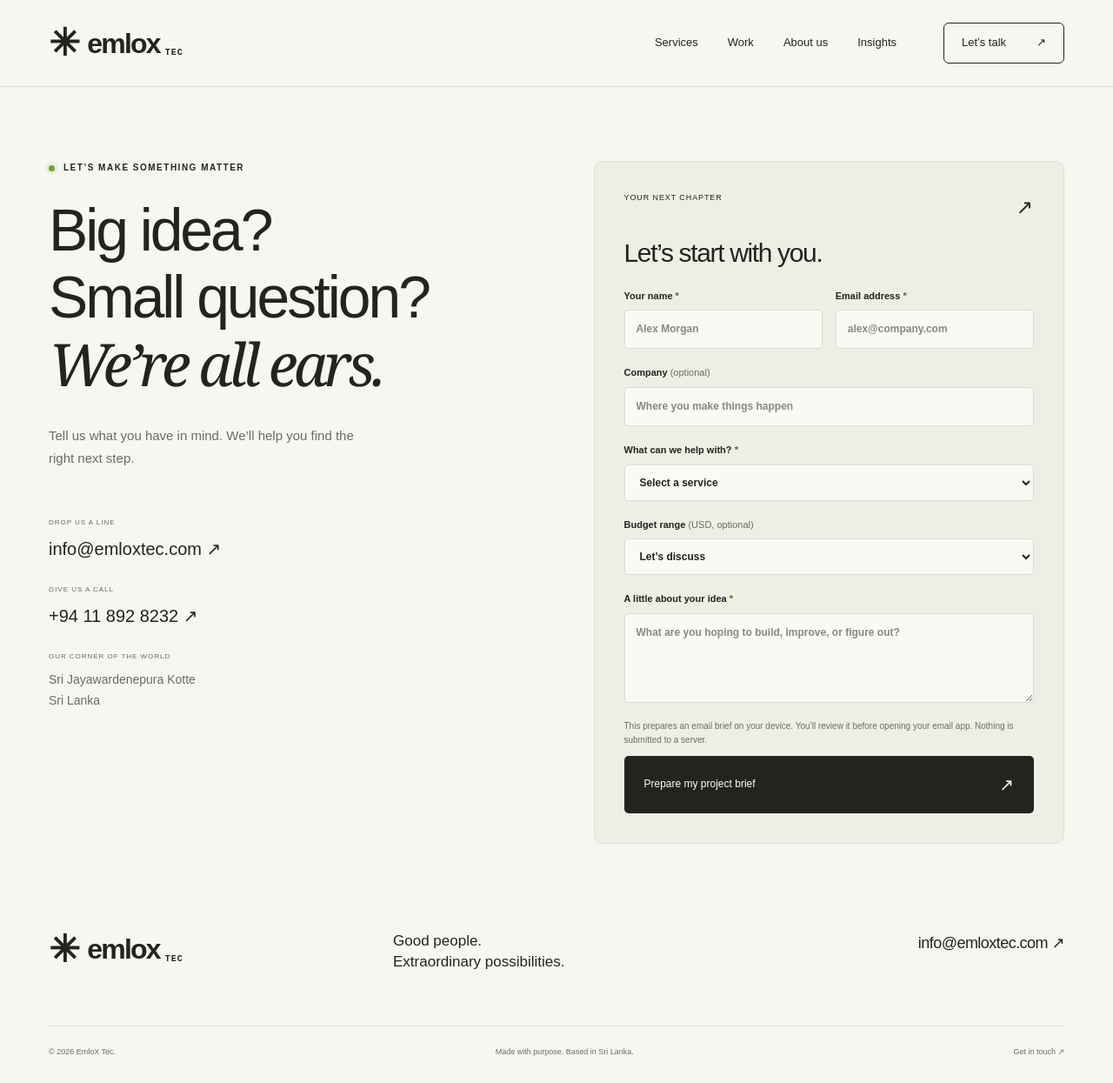
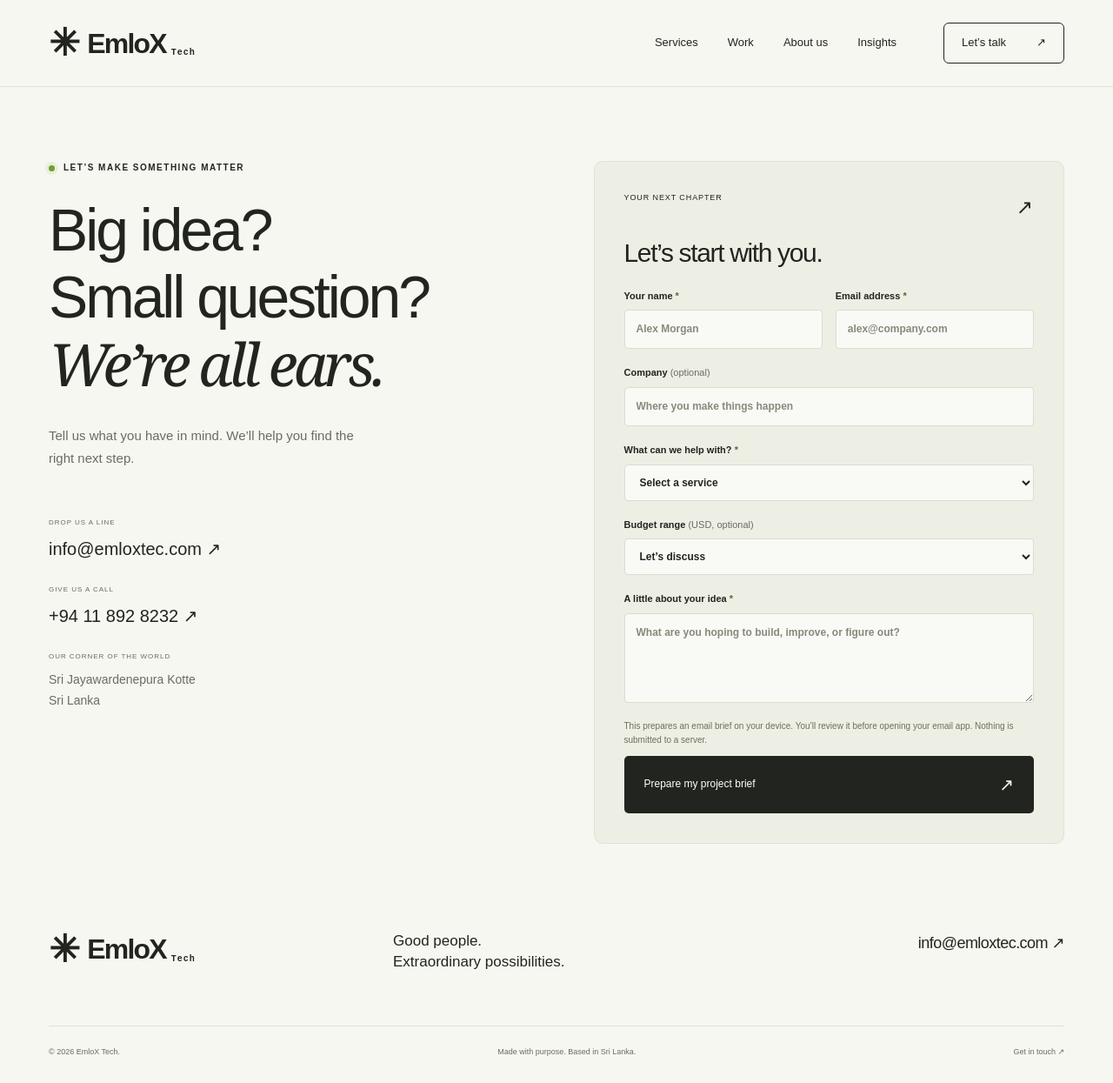
Before and after one commit to rishithamenush/emloxtech, an Angular app: page /contact in a window 1280 px wide. Shown: the whole page at 87% size. Built offline with nearby package versions, Linux system fonts and the light colour scheme.

Commit message:
web updated!

```diff
--- a/src/app/app.html
+++ b/src/app/app.html
@@ -1,8 +1,8 @@
 <a class="skip-link" [href]="skipHref()">Skip to content</a>
 <header class="site-header">
-  <a class="brand" routerLink="/" aria-label="EmloX Tec home"
-    ><span class="brand-symbol">✳</span> emlo<span class="brand-x">x</span
-    ><span class="brand-tec">TEC</span></a
+  <a class="brand" routerLink="/" aria-label="EmloX Tech home"
+    ><span class="brand-symbol">✳</span> Emlo<span class="brand-x">X</span
+    ><span class="brand-tec">Tech</span></a
   >
   <nav id="main-navigation" aria-label="Main navigation" [class.is-open]="menuOpen()">
     <a routerLink="/services" routerLinkActive="active">Services</a
@@ -25,14 +25,14 @@
 <main id="main" tabindex="-1"><router-outlet /></main>
 <footer>
   <div class="footer-top">
-    <a class="brand" routerLink="/"
-      ><span class="brand-symbol">✳</span> emlox<span class="brand-tec">TEC</span></a
+    <a class="brand" routerLink="/" aria-label="EmloX Tech home"
+      ><span class="brand-symbol">✳</span> EmloX<span class="brand-tec">Tech</span></a
     >
     <p>Good people.<br />Extraordinary possibilities.</p>
     <a class="footer-mail" href="mailto:info@emloxtec.com">info&#64;emloxtec.com ↗</a>
   </div>
   <div class="footer-bottom">
-    <span>© {{ year }} EmloX Tec.</span><span>Made with purpose. Based in Sri Lanka.</span
+    <span>© {{ year }} EmloX Tech.</span><span>Made with purpose. Based in Sri Lanka.</span
     ><a routerLink="/contact">Get in touch ↗</a>
   </div>
 </footer>
--- a/src/app/app.routes.ts
+++ b/src/app/app.routes.ts
@@ -2,12 +2,12 @@ import { Routes } from '@angular/router';
 import { services, projects, articles } from './content';
 import { Home } from './home';
 export const routes: Routes = [
-  { path: '', component: Home, title: 'EmloX Tec — Big ideas. Bold builds. Real impact.' },
+  { path: '', component: Home, title: 'EmloX Tech — Big ideas. Bold builds. Real impact.' },
   {
     path: 'services',
     loadComponent: () => import('./pages').then((m) => m.Pages),
     data: { page: 'services' },
-    title: 'Our expertise — EmloX Tec',
+    title: 'Our expertise — EmloX Tech',
   },
   {
     path: 'services/:slug',
@@ -15,13 +15,13 @@ export const routes: Routes = [
     data: { page: 'service' },
     title: (route) =>
       (services.find((s) => s.slug === route.paramMap.get('slug'))?.title || 'Service not found') +
-      ' — EmloX Tec',
+      ' — EmloX Tech',
   },
   {
     path: 'work',
     loadComponent: () => import('./pages').then((m) => m.Pages),
     data: { page: 'work' },
-    title: 'The concept lab — EmloX Tec',
+    title: 'The concept lab — EmloX Tech',
   },
   {
     path: 'work/:slug',
@@ -29,19 +29,19 @@ export const routes: Routes = [
     data: { page: 'project' },
     title: (route) =>
       (projects.find((p) => p.slug === route.paramMap.get('slug'))?.name || 'Concept not found') +
-      ' — EmloX Tec',
+      ' — EmloX Tech',
   },
   {
     path: 'about',
     loadComponent: () => import('./pages').then((m) => m.Pages),
     data: { page: 'about' },
-    title: 'Our mindset — EmloX Tec',
+    title: 'Our mindset — EmloX Tech',
   },
   {
     path: 'insights',
     loadComponent: () => import('./pages').then((m) => m.Pages),
     data: { page: 'insights' },
-    title: 'Field notes — EmloX Tec',
+    title: 'Field notes — EmloX Tech',
   },
   {
     path: 'insights/:slug',
@@ -49,12 +49,12 @@ export const routes: Routes = [
     data: { page: 'article' },
     title: (route) =>
       (articles.find((a) => a.slug === route.paramMap.get('slug'))?.title || 'Article not found') +
-      ' — EmloX Tec',
+      ' — EmloX Tech',
   },
   {
     path: 'contact',
     loadComponent: () => import('./contact').then((m) => m.Contact),
-    title: 'Let’s talk — EmloX Tec',
+    title: 'Let’s talk — EmloX Tech',
   },
   { path: 'news', redirectTo: 'insights', pathMatch: 'full' },
   { path: 'contact-2', redirectTo: 'contact', pathMatch: 'full' },
@@ -63,6 +63,6 @@ export const routes: Routes = [
     path: '**',
     loadComponent: () => import('./pages').then((m) => m.Pages),
     data: { page: 'notfound' },
-    title: 'Page not found — EmloX Tec',
+    title: 'Page not found — EmloX Tech',
   },
 ];
--- a/src/app/contact.ts
+++ b/src/app/contact.ts
@@ -15,7 +15,7 @@ export class Contact {
     message: '',
   };
   get brief() {
-    return `Project enquiry for EmloX Tec\n\nName: ${this.model.name}\nEmail: ${this.model.email}\nCompany: ${this.model.company || 'Not specified'}\nInterested in: ${this.model.service}\nBudget: ${this.model.budget}\n\n${this.model.message}`;
+    return `Project enquiry for EmloX Tech\n\nName: ${this.model.name}\nEmail: ${this.model.email}\nCompany: ${this.model.company || 'Not specified'}\nInterested in: ${this.model.service}\nBudget: ${this.model.budget}\n\n${this.model.message}`;
   }
   get mailto() {
     return (
--- a/src/app/pages.html
+++ b/src/app/pages.html
@@ -146,7 +146,7 @@
   }
   @case ('about') {
     <section class="page-hero wrap">
-      <div class="eyebrow">HELLO. WE’RE EMLOX TEC.</div>
+      <div class="eyebrow">HELLO. WE’RE EmloX Tech.</div>
       <h1>Curious minds.<br /><span class="serif">Shared ambition.</span></h1>
       <p>
         We bring design, engineering, and intelligent technology together to help businesses build
--- a/src/index.html
+++ b/src/index.html
@@ -2,13 +2,13 @@
 <html lang="en">
   <head>
     <meta charset="utf-8" />
-    <title>EmloX Tec — Big ideas. Bold builds. Real impact.</title>
+    <title>EmloX Tech — Big ideas. Bold builds. Real impact.</title>
     <base href="/" />
     <meta name="viewport" content="width=device-width, initial-scale=1" />
     <meta name="theme-color" content="#f6f7f1" />
     <meta
       name="description"
-      content="EmloX Tec brings product engineering, brand and experience design, AI, and cloud expertise together. Based in Sri Lanka. Built for a world of possibilities."
+      content="EmloX Tech brings product engineering, brand and experience design, AI, and cloud expertise together. Based in Sri Lanka. Built for a world of possibilities."
     />
     <link rel="icon" type="image/svg+xml" href="favicon.svg" />
   </head>
```
Also changed, not shown: 2 other files (tests, documents, lock files or other folders).
